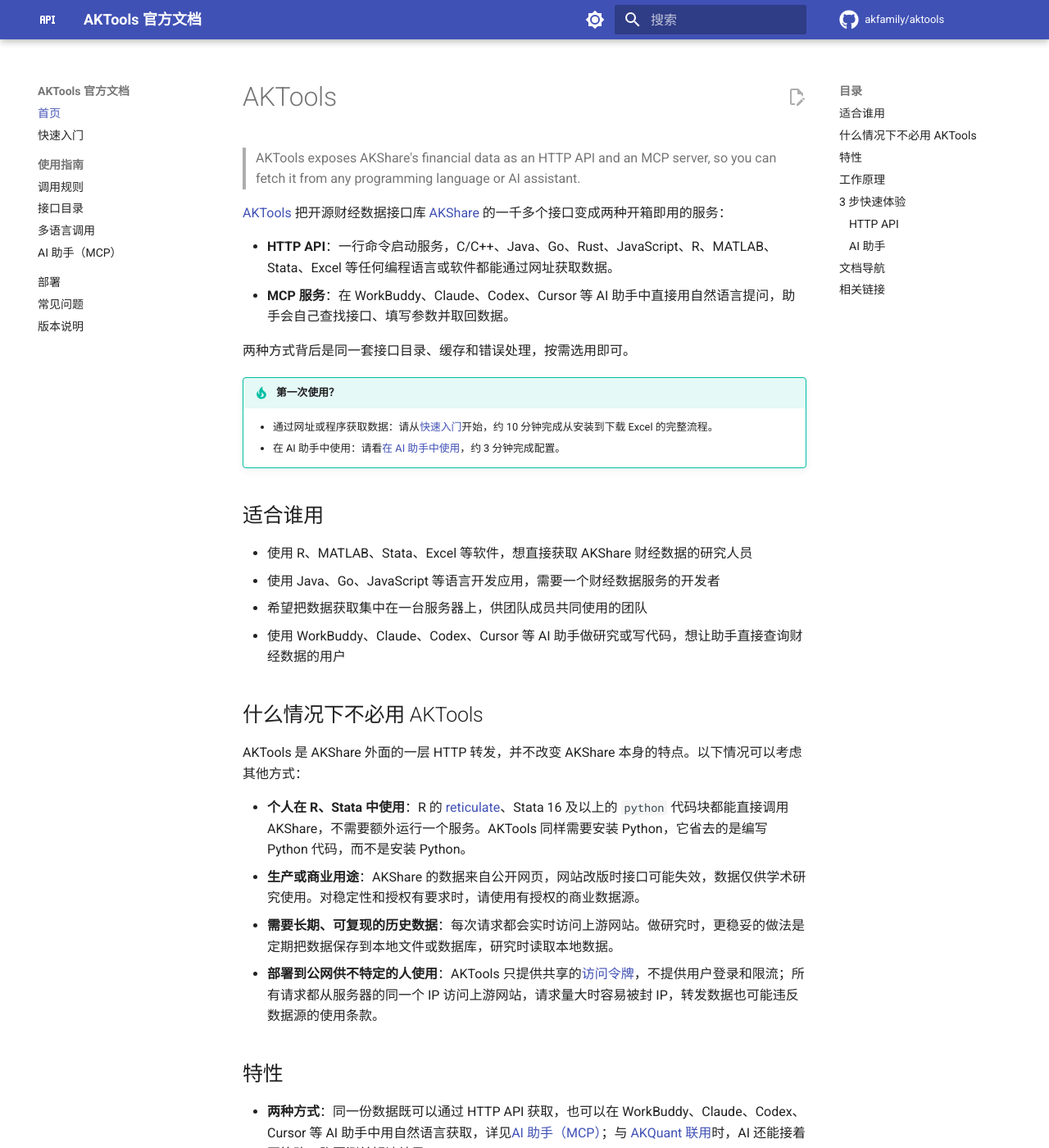
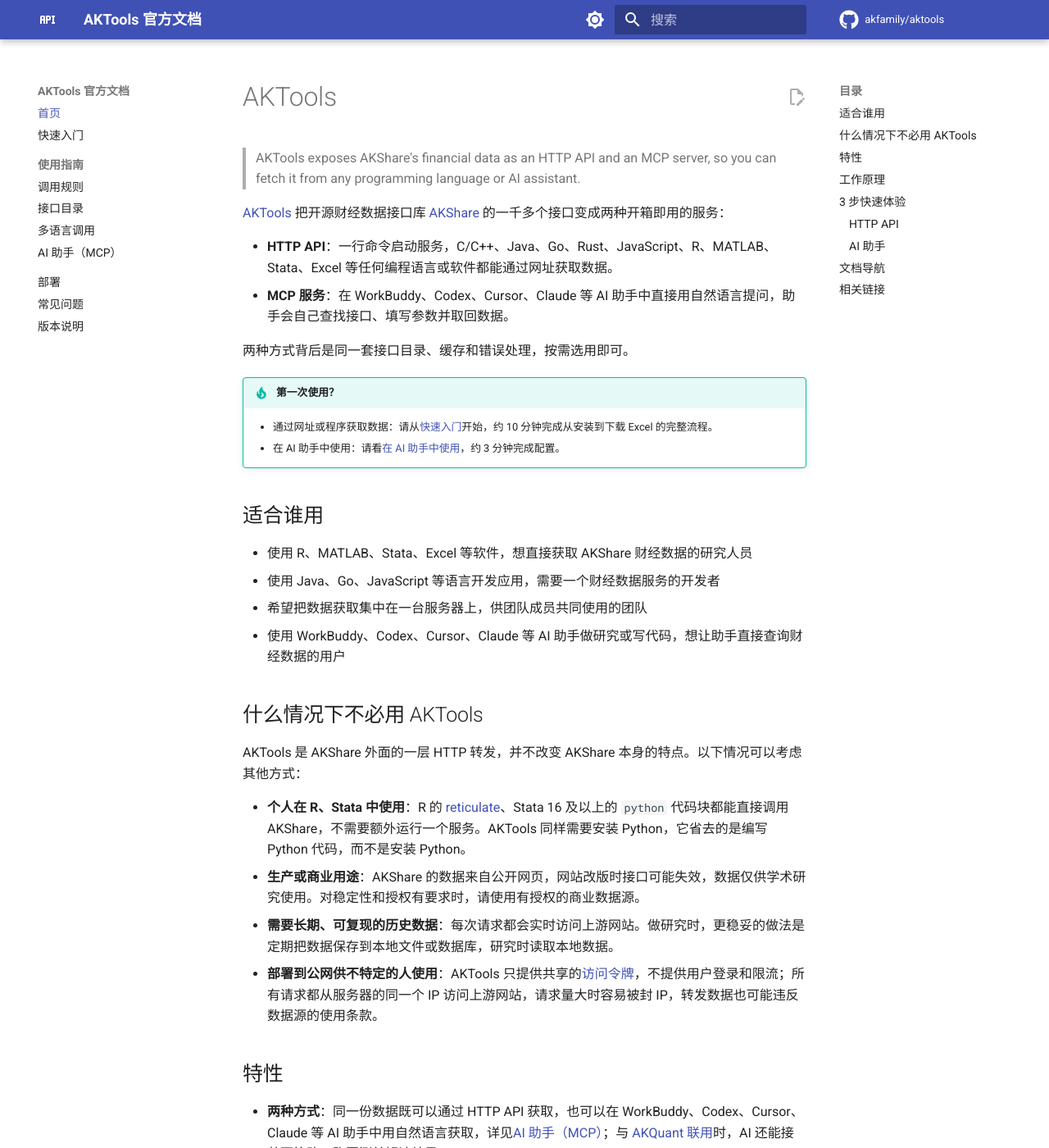
Before and after one commit to akfamily/aktools, an MkDocs documentation site: the page built from docs/index.md, in a window 1280 px wide and 1400 px high. Shown: the whole window at 82% size. Built offline with MkDocs 1.6.1 and Material for MkDocs 9.7.7, drawn with Linux system fonts in a browser that asks for light colours; comment, search, counter and statistics services are not loaded; some of the changed text lies outside the part shown.

````diff
--- a/docs/index.md
+++ b/docs/index.md
@@ -5,7 +5,7 @@
 [AKTools](https://github.com/akfamily/aktools) 把开源财经数据接口库 [AKShare](https://github.com/akfamily/akshare) 的一千多个接口变成两种开箱即用的服务：
 
 - **HTTP API**：一行命令启动服务，C/C++、Java、Go、Rust、JavaScript、R、MATLAB、Stata、Excel 等任何编程语言或软件都能通过网址获取数据。
-- **MCP 服务**：在 WorkBuddy、Claude、Codex、Cursor 等 AI 助手中直接用自然语言提问，助手会自己查找接口、填写参数并取回数据。
+- **MCP 服务**：在 WorkBuddy、Codex、Cursor、Claude 等 AI 助手中直接用自然语言提问，助手会自己查找接口、填写参数并取回数据。
 
 两种方式背后是同一套接口目录、缓存和错误处理，按需选用即可。
 
@@ -19,7 +19,7 @@
 - 使用 R、MATLAB、Stata、Excel 等软件，想直接获取 AKShare 财经数据的研究人员
 - 使用 Java、Go、JavaScript 等语言开发应用，需要一个财经数据服务的开发者
 - 希望把数据获取集中在一台服务器上，供团队成员共同使用的团队
-- 使用 WorkBuddy、Claude、Codex、Cursor 等 AI 助手做研究或写代码，想让助手直接查询财经数据的用户
+- 使用 WorkBuddy、Codex、Cursor、Claude 等 AI 助手做研究或写代码，想让助手直接查询财经数据的用户
 
 ## 什么情况下不必用 AKTools {#when-not}
 
@@ -32,7 +32,7 @@ AKTools 是 AKShare 外面的一层 HTTP 转发，并不改变 AKShare 本身的
 
 ## 特性
 
-- **两种方式**：同一份数据既可以通过 HTTP API 获取，也可以在 WorkBuddy、Claude、Codex、Cursor 等 AI 助手中用自然语言获取，详见[AI 助手（MCP）](guide/mcp.md)；与 [AKQuant 联用](guide/mcp.md#akquant)时，AI 还能接着写策略、跑回测并解读结果
+- **两种方式**：同一份数据既可以通过 HTTP API 获取，也可以在 WorkBuddy、Codex、Cursor、Claude 等 AI 助手中用自然语言获取，详见[AI 助手（MCP）](guide/mcp.md)；与 [AKQuant 联用](guide/mcp.md#akquant)时，AI 还能接着写策略、跑回测并解读结果
 - **零配置**：`python -m aktools` 一行命令启动服务，无需编写任何代码
 - **接口全覆盖**：AKShare 的每个数据接口都可以通过 `/api/public/<接口名>` 直接访问，AKShare 新增接口后升级即可使用
 - **跨语言**：返回标准 JSON，任何能发送 HTTP 请求的语言或软件都可以调用
@@ -79,7 +79,7 @@ Successfully installed aktools
 ### AI 助手
 
 1. [安装 uv](https://docs.astral.sh/uv/getting-started/installation/)
-2. 把以下配置加入 WorkBuddy、Claude Desktop、Cursor 等 AI 助手的 MCP 配置文件，然后重启助手：
+2. 把以下配置加入 WorkBuddy、Cursor、Claude Desktop 等 AI 助手的 MCP 配置文件，然后重启助手：
 
     ```json
     {
@@ -104,7 +104,7 @@ Successfully installed aktools
 | [调用规则](guide/usage.md) | 网址怎么写、参数怎么传、返回什么格式、出错了怎么看 |
 | [接口目录](guide/catalog.md) | 搜索接口、查看参数说明 |
 | [多语言调用](guide/examples.md) | curl、Python、JavaScript、R、MATLAB、Rust 示例代码 |
-| [AI 助手（MCP）](guide/mcp.md) | 在 WorkBuddy、Claude、Codex、Cursor 等 AI 助手中用自然语言获取数据，与 AKQuant 联用自动回测 |
+| [AI 助手（MCP）](guide/mcp.md) | 在 WorkBuddy、Codex、Cursor、Claude 等 AI 助手中用自然语言获取数据，与 AKQuant 联用自动回测 |
 | [部署](deploy.md) | 启动参数、局域网访问、生产环境与 Docker 部署 |
 | [常见问题](faq.md) | 502、404、无法访问、版本升级等问题的排查方法 |
 | [版本说明](aktools_version.md) | 每个版本的更新内容 |
````
Also changed, not shown: README.md (+18 -18 lines), docs/getting-started.md (+14 -14 lines), docs/guide/mcp.md (+30 -30 lines), docs/llms.txt (+5 -5 lines).
